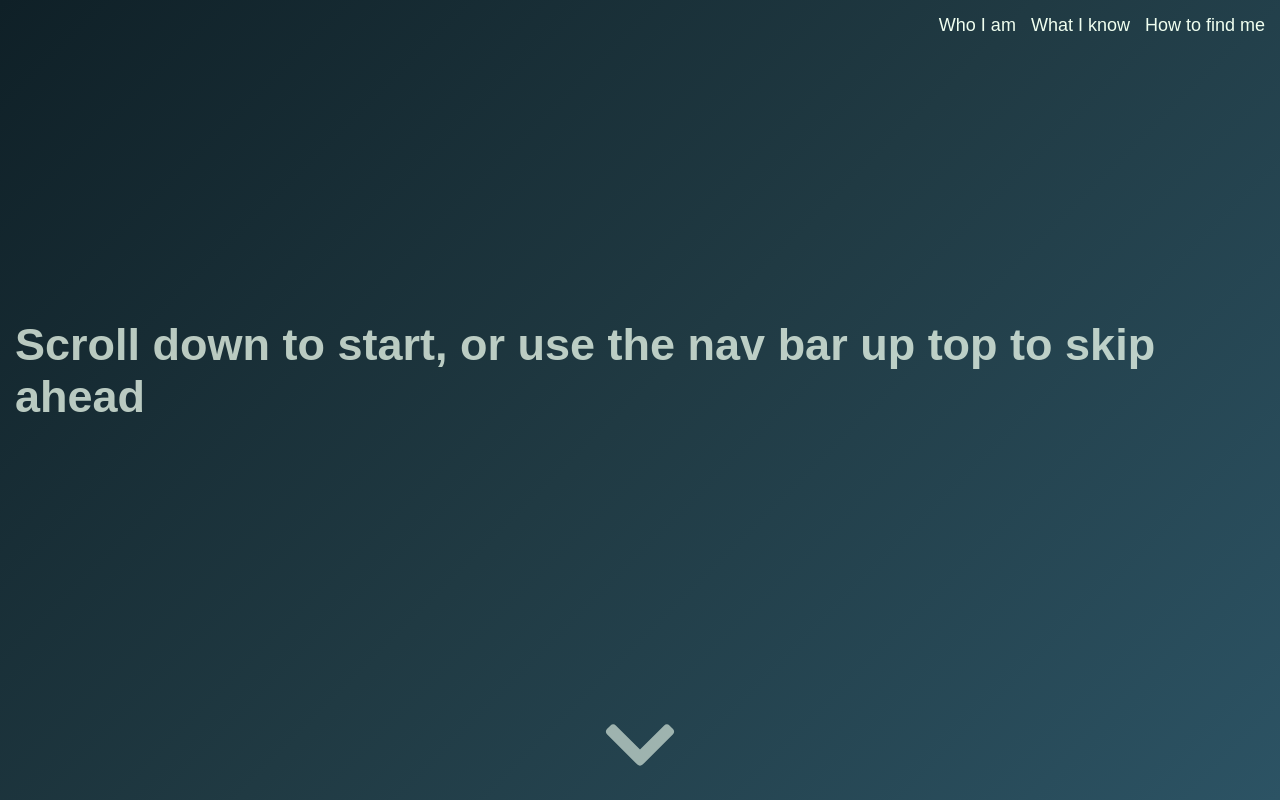
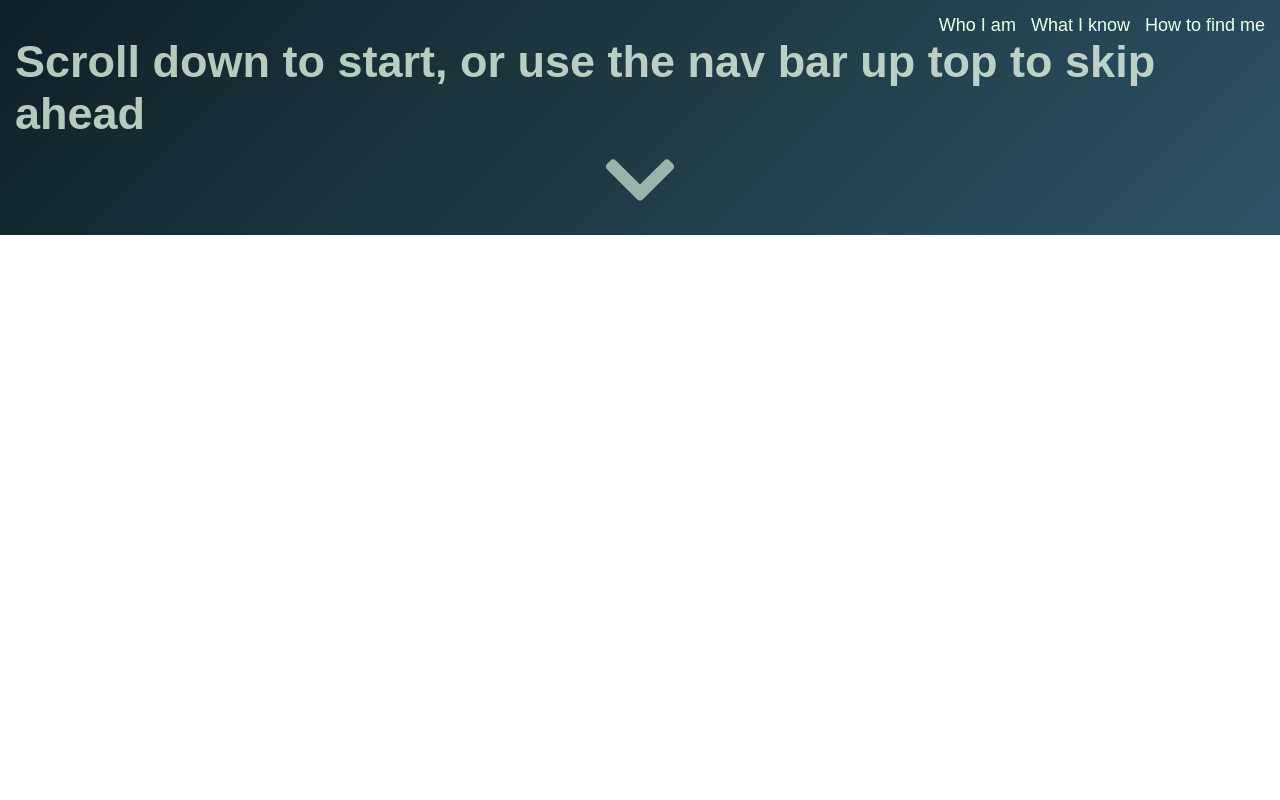
Before and after one commit to krushilnaik/krushilnaik.github.io, a React (Create React App) app: page / in a window 1280 px wide. Built offline with nearby package versions, Linux system fonts and the light colour scheme.

Commit message:
Begin working on skills section

```diff
--- a/public/assets/css/style.css
+++ b/public/assets/css/style.css
@@ -7,7 +7,6 @@
 
 body {
 	width: 100vw;
-	height: 100vh;
 	max-width: 100%;
 }
 
@@ -18,7 +17,6 @@ body {
 	background: #0f2027;
 	background: linear-gradient(-45deg, #2c5364, #203a43, #0f2027);
 	/* background-size: 200% 200%; */
-
 	/* animation: backgroundAnimation 8s infinite; */
 }
 
@@ -33,3 +31,19 @@ body {
 		background-position: 0% 50%;
 	}
 }
+
+/* Customize scroll bar */
+/* won't work on Firefox */
+::-webkit-scrollbar {
+	display: none;
+	width: 0.5em;
+}
+
+::-webkit-scrollbar-track {
+	box-shadow: inset 0 0 5px rgb(82, 136, 138);
+	background-color: #0f2027;
+}
+
+::-webkit-scrollbar-thumb {
+	background: cadetblue;
+}
--- a/src/components/SkillSet.jsx
+++ b/src/components/SkillSet.jsx
@@ -3,7 +3,7 @@ import React from 'react';
 import './scss/SkillSet.scss';
 
 function SkillSet() {
-	return <section>Skills go here</section>;
+	return <section id='skill-set'>Skills go here</section>;
 }
 
 export default SkillSet;
--- a/src/components/scss/SkillSet.scss
+++ b/src/components/scss/SkillSet.scss
@@ -0,0 +1,12 @@
+#skill-set {
+	background-color: rgba($color: cadetblue, $alpha: 0.2);
+
+	display: grid;
+	align-items: center;
+	justify-content: center;
+
+	// remove these once the rest of the component is filled out
+	color: honeydew;
+	font-size: 75px;
+	font-weight: bold;
+}
```
